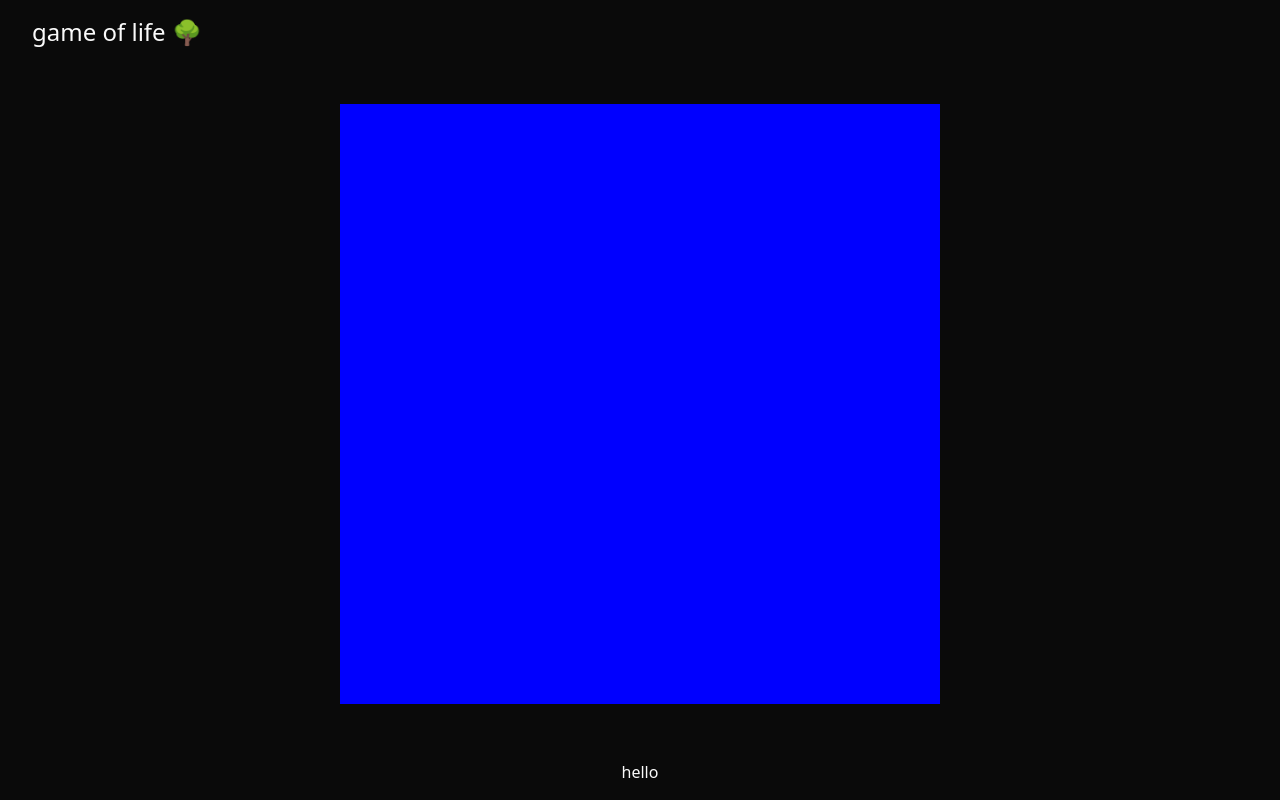
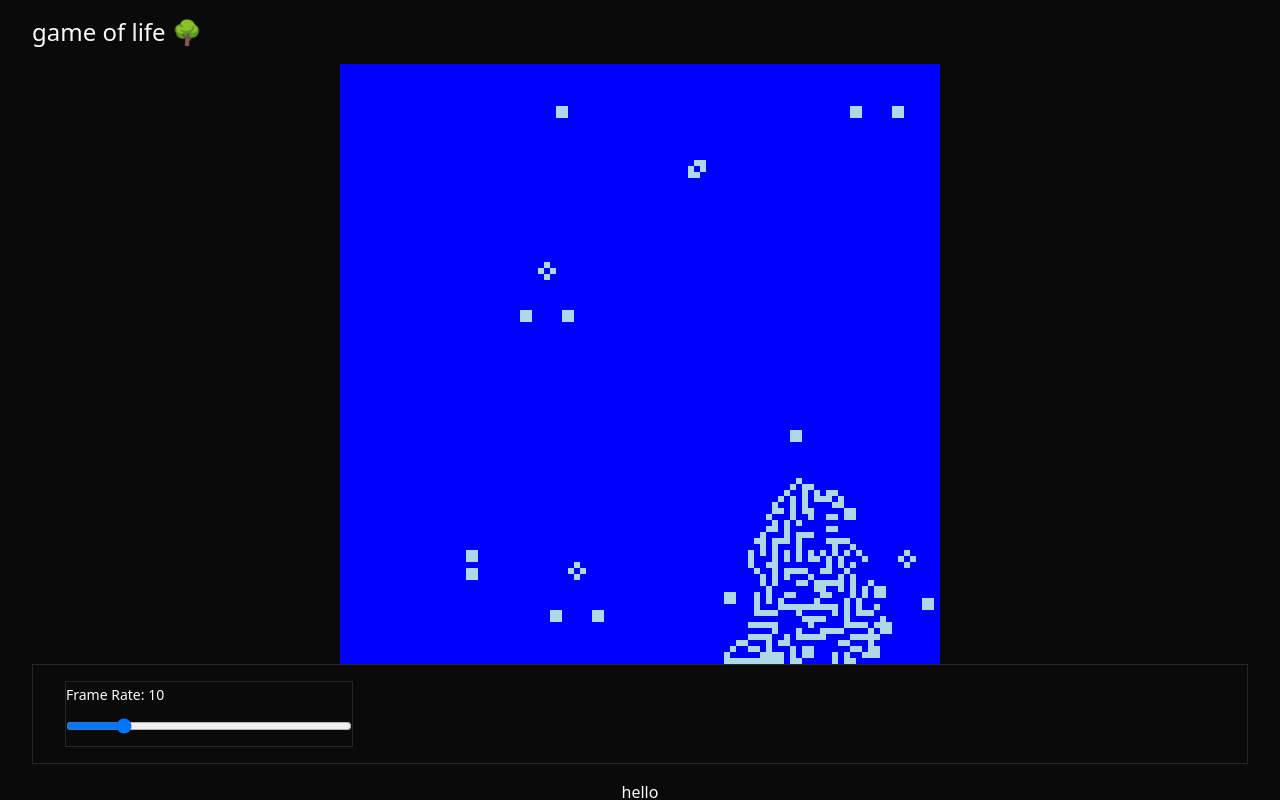
Before and after one commit to estib-vega/game-of-life, a React (Vite) app: page / in a window 1280 px wide. Built offline with nearby package versions, Linux system fonts and the light colour scheme.

Commit message:
Ability to dynamically set the frame rate
Set the speed of the game through a slider

```diff
--- a/package.json
+++ b/package.json
@@ -10,6 +10,7 @@
     "preview": "vite preview"
   },
   "dependencies": {
+    "@radix-ui/react-label": "^2.1.0",
     "@radix-ui/react-slot": "^1.1.0",
     "class-variance-authority": "^0.7.0",
     "clsx": "^2.1.1",
--- a/src/App.tsx
+++ b/src/App.tsx
@@ -1,17 +1,36 @@
+import React from "react";
 import Canvas from "./components/Canvas";
+import RangeInput from "./components/controllers/RangeInput";
+import { DEFAULT_FRAME_RATE } from "./lib/engine";
 
 const CANVAS_SIZE = 600;
-const NUM_OF_CELLS = 10;
+const NUM_OF_CELLS = 100;
 
 function App() {
+  const [frameRate, setFrameRate] = React.useState<number>(DEFAULT_FRAME_RATE);
+
   return (
     <div className="dark w-full h-dvh bg-background fixed overflow-hidden">
       <div className="container h-full overflow-hidden flex flex-col">
         <header className="py-4">
           <h1 className="text-2xl text-primary">game of life 🌳</h1>
         </header>
-        <main className="box-border h-full flex flex-col justify-center items-center">
-          <Canvas size={CANVAS_SIZE} numberOfCells={NUM_OF_CELLS} />
+        <main className="box-border h-full flex flex-col justify-center items-center text-primary">
+          <Canvas
+            size={CANVAS_SIZE}
+            numberOfCells={NUM_OF_CELLS}
+            frameRate={frameRate}
+          />
+          <div className="border container py-4 w-full">
+            <RangeInput
+              name="Frame Rate"
+              value={frameRate}
+              min={1}
+              max={60}
+              step={1}
+              onChange={setFrameRate}
+            />
+          </div>
         </main>
         <div>
           <footer className="py-4 text-center text-primary">hello</footer>
--- a/src/components/Canvas.tsx
+++ b/src/components/Canvas.tsx
@@ -4,10 +4,12 @@ import React from "react";
 interface CanvasProps {
   size: number;
   numberOfCells: number;
+  frameRate: number;
 }
 
 const Canvas = (props: CanvasProps): JSX.Element => {
-  const { size, numberOfCells } = props;
+  const { size, numberOfCells, frameRate } = props;
+  const engineRef = React.useRef<Engine>(Engine.getInstance());
   const canvasRef = React.useRef<HTMLCanvasElement>(null);
 
   React.useEffect(() => {
@@ -17,7 +19,7 @@ const Canvas = (props: CanvasProps): JSX.Element => {
       throw new Error("Unable to init canvas context");
     }
 
-    const engine = Engine.getInstance();
+    const engine = engineRef.current;
     engine.start({ ctx, numberOfCells });
 
     () => {
@@ -25,6 +27,11 @@ const Canvas = (props: CanvasProps): JSX.Element => {
     };
   }, [numberOfCells]);
 
+  React.useEffect(() => {
+    const engine = engineRef.current;
+    engine.setFrameRate(frameRate);
+  }, [frameRate]);
+
   return <canvas ref={canvasRef} width={size} height={size} />;
 };
 
--- /dev/null
+++ b/src/components/controllers/RangeInput.tsx
@@ -0,0 +1,31 @@
+import { Input } from "../ui/input";
+import { Label } from "../ui/label";
+
+interface RangeInputProps {
+  name: string;
+  value: number;
+  min: number;
+  max: number;
+  step: number;
+  onChange: (value: number) => void;
+}
+
+const RangeInput = (props: RangeInputProps): JSX.Element => {
+  const { name, value, min, max, step, onChange } = props;
+
+  return (
+    <div className="max-w-72 border">
+      <Label htmlFor={name}>{`${name}: ${value}`}</Label>
+      <Input
+        type="range"
+        id={name}
+        {...{ value, min, max, step }}
+        onChange={(e) => onChange(e.target.valueAsNumber)}
+      />
+    </div>
+  );
+};
+
+RangeInput.displayName = "RangeInput";
+
+export default RangeInput;
--- /dev/null
+++ b/src/components/ui/input.tsx
@@ -0,0 +1,25 @@
+import * as React from "react"
+
+import { cn } from "@/lib/utils"
+
+export interface InputProps
+  extends React.InputHTMLAttributes<HTMLInputElement> {}
+
+const Input = React.forwardRef<HTMLInputElement, InputProps>(
+  ({ className, type, ...props }, ref) => {
+    return (
+      <input
+        type={type}
+        className={cn(
+          "flex h-10 w-full rounded-md border border-input bg-background px-3 py-2 text-sm ring-offset-background file:border-0 file:bg-transparent file:text-sm file:font-medium placeholder:text-muted-foreground focus-visible:outline-none focus-visible:ring-2 focus-visible:ring-ring focus-visible:ring-offset-2 disabled:cursor-not-allowed disabled:opacity-50",
+          className
+        )}
+        ref={ref}
+        {...props}
+      />
+    )
+  }
+)
+Input.displayName = "Input"
+
+export { Input }
--- /dev/null
+++ b/src/components/ui/label.tsx
@@ -0,0 +1,24 @@
+import * as React from "react"
+import * as LabelPrimitive from "@radix-ui/react-label"
+import { cva, type VariantProps } from "class-variance-authority"
+
+import { cn } from "@/lib/utils"
+
+const labelVariants = cva(
+  "text-sm font-medium leading-none peer-disabled:cursor-not-allowed peer-disabled:opacity-70"
+)
+
+const Label = React.forwardRef<
+  React.ElementRef<typeof LabelPrimitive.Root>,
+  React.ComponentPropsWithoutRef<typeof LabelPrimitive.Root> &
+    VariantProps<typeof labelVariants>
+>(({ className, ...props }, ref) => (
+  <LabelPrimitive.Root
+    ref={ref}
+    className={cn(labelVariants(), className)}
+    {...props}
+  />
+))
+Label.displayName = LabelPrimitive.Root.displayName
+
+export { Label }
--- a/src/lib/engine.ts
+++ b/src/lib/engine.ts
@@ -1,4 +1,6 @@
 import Scene from "./scene";
+
+export const DEFAULT_FRAME_RATE = 10;
 
 interface DrawParams {
   ctx: CanvasRenderingContext2D;
@@ -7,6 +9,7 @@ interface DrawParams {
 
 export default class Engine {
   private static instance: Engine | undefined = undefined;
+  private frameRate: number = DEFAULT_FRAME_RATE;
   private lastTime: number = 0;
   private scene: Scene;
   private constructor() {
@@ -49,6 +52,7 @@ export default class Engine {
     const sceneDescription = this.scene.getScene({
       dt,
       numberOfCells: params.numberOfCells,
+      frameRate: this.frameRate,
     });
 
     const { ctx, numberOfCells } = params;
@@ -70,6 +74,10 @@ export default class Engine {
     requestAnimationFrame((t) => this.render(t, params));
   }
 
+  setFrameRate(frameRate: number) {
+    this.frameRate = frameRate;
+  }
+
   destroy() {
     this.scene.destroy();
     Engine.instance = undefined;
--- a/src/lib/scene.ts
+++ b/src/lib/scene.ts
@@ -9,13 +9,11 @@ import {
   shouldBeDead,
 } from "./gameplay";
 
-const DEFAULT_FRAME_RATE = 10;
-
 interface SceneParams {
   dt: number;
+  frameRate: number;
   numberOfCells: number;
   cellColors?: string[][];
-  frameRate?: number;
 }
 
 interface SceneDescription {
@@ -32,7 +30,7 @@ interface SceneDescription {
  */
 export default class Scene {
   private t: number = 0;
-  private frameTime: number = 1000 / DEFAULT_FRAME_RATE;
+  private frameTime: number = 0;
   private cellColors: string[][] | undefined = undefined;
   private cache: Map<number, NeighborCache>;
   private static instance: Scene | undefined = undefined;
@@ -61,10 +59,10 @@ export default class Scene {
     return this.cellColors;
   }
 
-  private shouldUpdate(dt: number, frameRate: number | undefined): boolean {
+  private shouldUpdate(dt: number, frameRate: number): boolean {
     const remainingFrameTime = this.frameTime - dt;
     if (remainingFrameTime <= 0) {
-      const fr = frameRate ?? DEFAULT_FRAME_RATE;
+      const fr = frameRate;
       this.frameTime = 1000 / fr;
       return true;
     }
```
Also changed, not shown: 1 other file (tests, documents, lock files or other folders).
